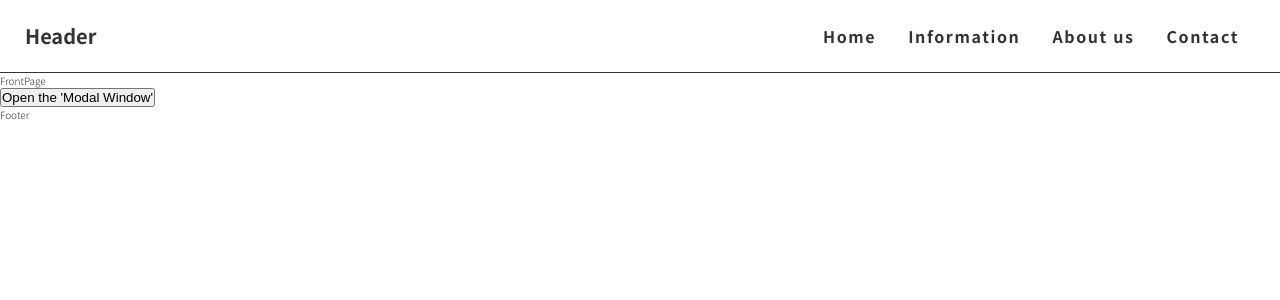
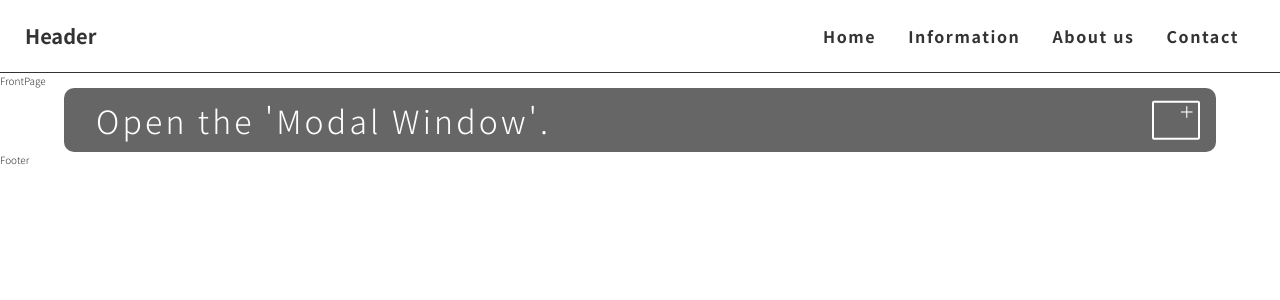
Before and after one commit to masayuki-abe/nuxt-sample, a Nuxt app: page / in a window 1280 px wide. Shown: the top 300 px of the page. Built offline with nearby package versions, Linux system fonts and the light colour scheme.

Commit message:
モーダルウィンドウの開閉ボタンをデザイン

```diff
--- a/assets/css/_variables.scss
+++ b/assets/css/_variables.scss
@@ -10,3 +10,4 @@ $white: #fff;
 $dark: #333;
 $black: #000;
 $gray: #ccc;
+$darkGray: #666;
--- /dev/null
+++ b/components/atoms/buttons/TextBtn.vue
@@ -0,0 +1,65 @@
+<template>
+  <p
+    v-if="btnStyle === 'modal'"
+    class="btn__text"
+    :class="[btnStyle, color]"
+    @click="openModal"
+  >
+    <span>{{ linkText }}</span>
+    <IcnModalOpen
+      :class="[color]"
+    />
+  </p>
+  <p
+    v-else
+    class="btn__text"
+    :class="[btnStyle, color]"
+  >
+    <Nuxt-link :to="linkPath">
+      <span>{{ linkText }}</span>
+    </Nuxt-link>
+  </p>
+</template>
+
+<script>
+import IcnModalOpen from '@/components/atoms/icons/ModalOpen'
+
+export default {
+  components: {
+    IcnModalOpen
+  },
+  props: {
+    btnStyle: {
+      type: String,
+      required: false,
+      default: null
+    },
+    color: {
+      type: String,
+      required: false,
+      default: null
+    },
+    linkPath: {
+      type: String,
+      required: false,
+      default: null
+    },
+    linkText: {
+      type: String,
+      required: false,
+      default: 'More'
+    }
+  },
+  methods: {
+    openModal () {
+      this.$emit('open-modal')
+    }
+  }
+}
+</script>
+
+<style lang="scss" scoped>
+.modal{
+  position: relative;
+}
+</style>
--- a/components/atoms/etc/Modal.vue
+++ b/components/atoms/etc/Modal.vue
@@ -1,14 +1,33 @@
 <template>
   <transition name="modal" appear>
-    <div class="modal__base">
+    <div
+      class="modal__base"
+      @click="closeModal"
+    >
       <div class="modal__wrap">
         <div class="modal__content">
           <slot />
         </div>
+        <IcnTime />
       </div>
     </div>
   </transition>
 </template>
+
+<script>
+import IcnTime from '@/components/atoms/icons/TimeIcn'
+
+export default {
+  components: {
+    IcnTime
+  },
+  methods: {
+    closeModal () {
+      this.$emit('close-modal')
+    }
+  }
+}
+</script>
 
 <style lang="scss">
 .modal{
@@ -29,6 +48,13 @@
     width: 90%;
     height: 80%;
     transform: translate(-50%, -50%);
+
+    .icon.time{
+      right: 0;
+      top: -1.5em;
+      width: 2em;
+      height: 2em;
+    }
   }
 
   &__content{
@@ -38,7 +64,7 @@
     width: 100%;
     height: 100%;
     padding: 1em;
-    background-color: $white;
+    background-color: rgba($white, 0.9);
     border: 2px $black solid;
   }
 }
@@ -54,7 +80,7 @@
     }
   }
   &-leave-active{
-    transition: opacity 0.6s ease 0.4s;
+    transition: opacity 0.6s ease 0.1s;
   }
 
   &-enter,
--- /dev/null
+++ b/components/atoms/icons/ModalOpen.vue
@@ -0,0 +1,33 @@
+<template>
+  <span
+    class="icon modal-open"
+  />
+</template>
+
+<style lang="scss" scoped>
+span{
+  @include dis(inline-block);
+
+  position: absolute;
+  right: 0.5em;
+  top: 50%;
+  width: 1.5em;
+  height: 1.2em;
+  border: 2px $dark solid;
+  border-radius: 2px;
+  transform: translateY(-50%);
+
+  &:before{
+    content: '＋';
+    position: absolute;
+    right: 0;
+    top: 0;
+    font-size: 0.5em;
+    line-height: 1;
+  }
+
+  &.white{
+    border: 2px $white solid;
+  }
+}
+</style>
--- /dev/null
+++ b/components/atoms/icons/TimeIcn.vue
@@ -0,0 +1,35 @@
+<template>
+  <span
+    class="icon time"
+  />
+</template>
+
+<style lang="scss" scoped>
+span{
+  @include dis(inline-block);
+
+  position: absolute;
+  width: 1em;
+  height: 1em;
+
+  &:before,
+  &:after{
+    @include dis(inline-block);
+
+    content: '';
+    position: absolute;
+    left: 50%;
+    top: 50%;
+    width: 100%;
+    height: 3px;
+    background-color: $white;
+    margin: -50% 0 0 -50%;
+  }
+  &:before{
+    transform: rotate(-45deg);
+  }
+  &:after{
+    transform: rotate(45deg);
+  }
+}
+</style>
--- a/components/organisms/HtmlHeader.vue
+++ b/components/organisms/HtmlHeader.vue
@@ -17,20 +17,20 @@
         v-if="gnaviOn || !isMobile"
         class="gnavi"
       >
-        <NaviList />
+        <LstNavi />
       </nav>
     </transition>
   </header>
 </template>
 
 <script>
-import BtnHamburger from '@/components/atoms/buttons/hamburger'
-import NaviList from '@/components/molecules/lists/navilist'
+import BtnHamburger from '@/components/atoms/buttons/Hamburger'
+import LstNavi from '@/components/molecules/lists/NaviList'
 
 export default {
   components: {
     BtnHamburger,
-    NaviList
+    LstNavi
   },
   data () {
     return {
--- a/components/templates/FrontPage.vue
+++ b/components/templates/FrontPage.vue
@@ -3,10 +3,16 @@
     <p>FrontPage</p>
 
     <div class="modal-window">
-      <button @click="openModal">
-        Open the 'Modal Window'
-      </button>
-      <Modal v-if="modalFlag">
+      <BtnText
+        btn-style="modal"
+        link-text="Open the 'Modal Window'."
+        color="white"
+        @open-modal="openModal"
+      />
+      <Modal
+        v-if="modalFlag"
+        @close-modal="closeModal"
+      >
         <dl>
           <dt>夢野久作</dt>
           <dd>ドグラ・マグラ</dd>
@@ -38,9 +44,11 @@
 </template>
 
 <script>
+import BtnText from '@/components/atoms/buttons/TextBtn'
 import Modal from '@/components/atoms/etc/Modal'
 export default {
   components: {
+    BtnText,
     Modal
   },
   data () {
@@ -58,3 +66,23 @@ export default {
   }
 }
 </script>
+
+<style lang="scss" scoped>
+.modal-window{
+  width: 90%;
+  margin: 0 auto;
+
+  .btn__text{
+    @include fontSet(32, 32, 100, $tab);
+
+    padding: .5em 2.5em .5em 1em;
+    background-color: $darkGray;
+    border-radius: 10px;
+    color: $white;
+
+    .icon{
+      border: 2px $white solid;
+    }
+  }
+}
+</style>
```
